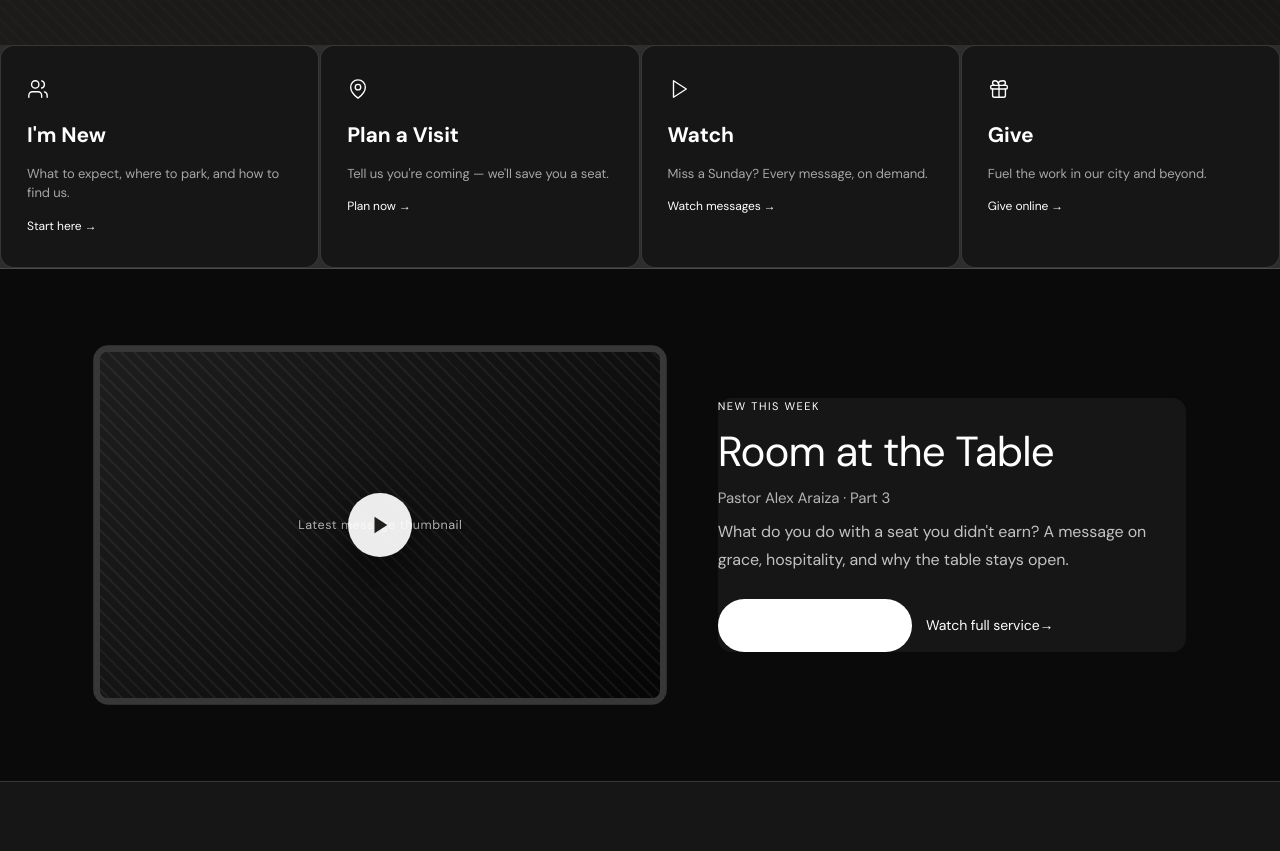
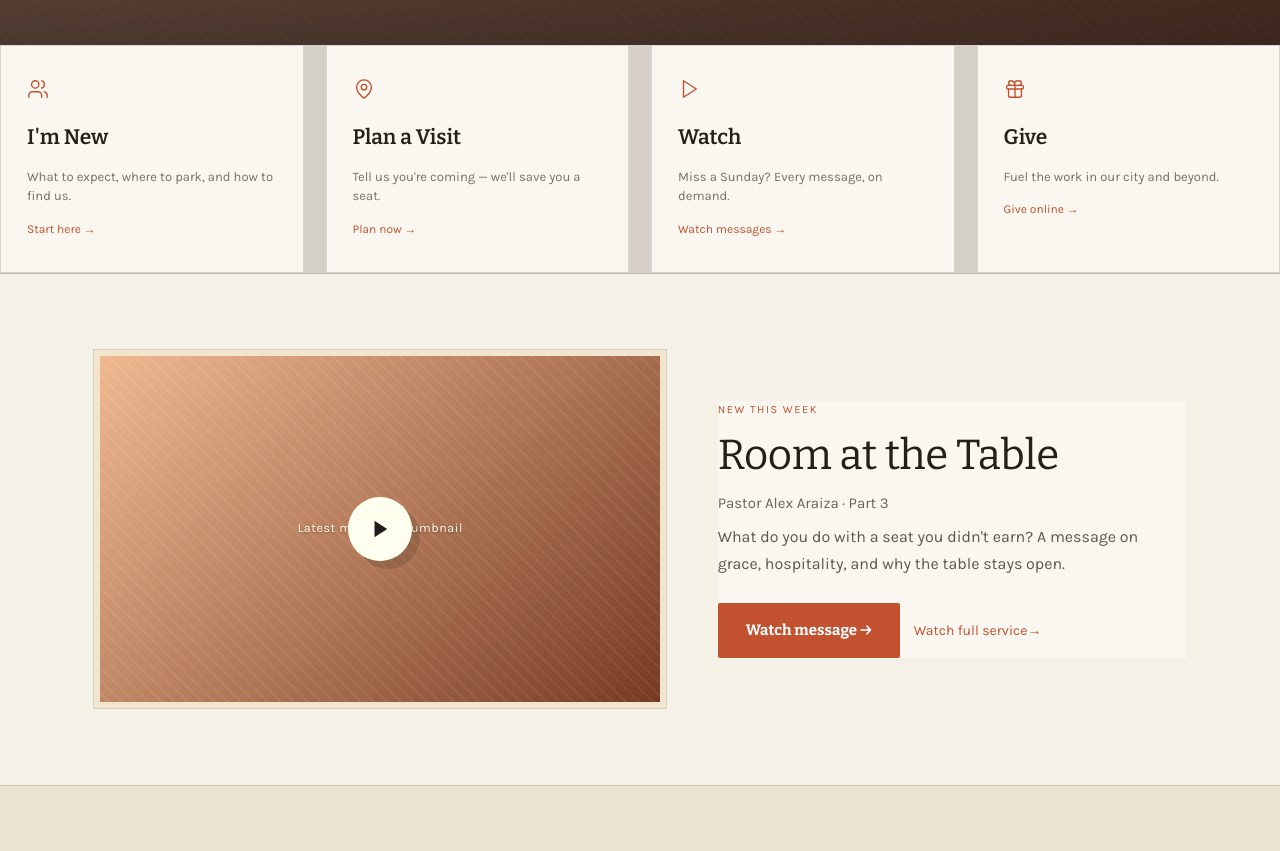
Before and after one commit to dblock4200/Iamchurch, a plain HTML site: page v2/index.html in a window 1280 px wide. Shown: the part 755-1606 px from the top of the page. Drawn offline with nearby package versions, Linux system fonts and the light colour scheme.

Commit message:
Fix: re-archive phase2-alt with theme-v2.css actually committed

```diff
--- a/v2/index.html
+++ b/v2/index.html
@@ -454,7 +454,7 @@ html.cine .give__cta {
   .hero__content { position: relative; animation: none; padding-top: 46vh; }
 }
 </style>
-<link rel="stylesheet" href="theme-v1.css">
+<link rel="stylesheet" href="theme-v2.css">
 <link rel="stylesheet" href="micro.css">
 </head>
 <body>
--- /dev/null
+++ b/v2/theme-v2.css
@@ -0,0 +1,142 @@
+/* ══════════════════════════════════════════════════════════════════════════
+   I AM — PHASE 2 THEME  ("Clay" system)
+   A third, independent visual identity — same content, structure, and page
+   hierarchy as Phase 1 (theme-v1.css / the Elevation-inspired system).
+   Only the design layer changes: warm paper + terracotta in place of
+   Phase 1's near-black monochrome, a slab-serif/humanist-sans pairing in
+   place of Phase 1's single grotesque, sharp near-square controls in place
+   of Phase 1's pills, and a looser, more generous spacing rhythm.
+
+   Load order: same slot as theme-v1.css (after each page's inline <style>
+   block, before micro.css) — swap the <link> to flip identities.
+
+   Deliberately does NOT touch .scene / .scene__stage / --p / --hp cinematic
+   scroll mechanics — those pinned-scene heights are load-bearing math, not
+   a design token, and stay identical across every version of this site.
+   ══════════════════════════════════════════════════════════════════════ */
+@import url('https://fonts.googleapis.com/css2?family=Bitter:wght@400;600;700&family=Karla:wght@400;500;700&display=swap');
+
+:root {
+  color-scheme: light;
+
+  /* — surface & text: warm paper, clay ink — */
+  --color-bg: #f6f1e7;
+  --color-surface: #ece3d0;
+  --color-text: #241f18;
+  --color-accent: #c1512f;
+  --color-accent-2: #8a6a3a;
+  --color-divider: color-mix(in srgb, #241f18 15%, transparent);
+
+  /* — neutral ramp, warm-tinted — */
+  --color-neutral-100: #faf7f0;
+  --color-neutral-200: #efe9dc;
+  --color-neutral-300: #ddd3bf;
+  --color-neutral-400: #c0b39a;
+  --color-neutral-500: #a1927a;
+  --color-neutral-600: #7d715c;
+  --color-neutral-700: #5c5344;
+  --color-neutral-800: #3a3428;
+  --color-neutral-900: #221e17;
+
+  /* — accent ramp: clay/terracotta — */
+  --color-accent-100: #fbe9e0;
+  --color-accent-200: #f5cfba;
+  --color-accent-300: #e8ab8b;
+  --color-accent-400: #d68360;
+  --color-accent-500: #c1512f;
+  --color-accent-600: #a03f22;
+  --color-accent-700: #7c3019;
+  --color-accent-800: #572112;
+  --color-accent-900: #38150b;
+
+  /* — accent-2 ramp: bronze/ochre — */
+  --color-accent-2-100: #f5eede;
+  --color-accent-2-200: #e7d7ae;
+  --color-accent-2-300: #d3ba7d;
+  --color-accent-2-400: #b3944f;
+  --color-accent-2-500: #8a6a3a;
+  --color-accent-2-600: #6d5229;
+  --color-accent-2-700: #503b1c;
+  --color-accent-2-800: #362810;
+  --color-accent-2-900: #22190a;
+
+  /* — type: slab serif display against a humanist-sans body — */
+  --font-heading: "Bitter", Georgia, serif;
+  --font-heading-weight: 700;
+  --font-body: "Karla", system-ui, sans-serif;
+
+  /* — spacing: a looser, more generous rhythm than Phase 1 — */
+  --space-1: 6px;
+  --space-2: 12px;
+  --space-3: 18px;
+  --space-4: 26px;
+  --space-6: 38px;
+  --space-8: 52px;
+
+  /* — radius: sharp, near-square — the opposite silhouette from Phase 1's
+     pills — */
+  --radius-sm: 0px;
+  --radius-md: 2px;
+  --radius-lg: 3px;
+  --radius-pill: 3px;
+
+  /* — elevation: warm, low, printed-poster shadows — */
+  --shadow-sm: 0 1px 0 color-mix(in srgb, #241f18 18%, transparent);
+  --shadow-md: 4px 4px 0 color-mix(in srgb, #241f18 14%, transparent);
+  --shadow-lg: 8px 8px 0 color-mix(in srgb, #241f18 16%, transparent);
+}
+
+html { background: var(--color-bg); }
+body { font-size: 16.5px; line-height: 1.65; letter-spacing: 0; }
+h1, h2, h3, h4, h5, h6 { letter-spacing: -0.008em; }
+p { line-height: 1.75; }
+
+::selection { background: color-mix(in srgb, var(--color-accent) 26%, transparent); }
+::-webkit-scrollbar-thumb { background: color-mix(in srgb, #241f18 22%, transparent) !important; }
+
+/* Imagery: warm duotone in place of both the sepia "plate" and Phase 1's
+   cool unframed dark gradient */
+.plate {
+  filter: sepia(0.3) saturate(1.05) contrast(1.02) !important;
+  border-color: var(--color-accent-100) !important;
+  outline-color: var(--color-divider) !important;
+  border-radius: var(--radius-sm);
+}
+.img-slot {
+  background: linear-gradient(135deg, var(--color-accent-300), var(--color-accent-700)) !important;
+  color: color-mix(in srgb, #fff 90%, transparent) !important;
+}
+
+/* Buttons: sharp, near-square, terracotta-forward — replaces Phase 1's pill
+   silhouette entirely */
+.abtn, a.abtn, button.abtn {
+  border-radius: var(--radius-md) !important;
+  padding: 15px 28px !important;
+  font-weight: 700 !important;
+  letter-spacing: 0.005em;
+}
+.abtn:hover { transform: translate(-2px, -2px); box-shadow: var(--shadow-md); }
+
+/* Cards, tags, inputs follow the same sharp language */
+.lift, .card, article.lift { border-radius: var(--radius-sm) !important; }
+.lift:hover { box-shadow: var(--shadow-lg); }
+.tag { border-radius: var(--radius-sm) !important; font-weight: 700; }
+.tag-accent { background: var(--color-accent-100); color: var(--color-accent-800); }
+.tag-neutral { background: var(--color-neutral-100); color: var(--color-neutral-800); }
+.tag-outline { border-color: var(--color-accent); color: var(--color-accent-700); }
+
+input, select, textarea, .inu, .in, .input, .custin, .gsel, .msel {
+  border-radius: var(--radius-sm) !important;
+  background: var(--color-neutral-100) !important;
+  border-color: var(--color-divider) !important;
+}
+
+/* A looser rhythm via gap + type metrics rather than touching literal
+   inline section padding — the hero and the three pinned .scene moments
+   keep their exact heights untouched, since that math drives the
+   scroll-scrubbed choreography and must stay identical across every
+   version of this site. */
+.grid-3, .grid-tiles { gap: 22px !important; }
+.event-row { padding-block: 26px !important; }
+
+@media (prefers-reduced-motion: reduce) { .abtn:hover { transform: none; } }
```
Also changed, not shown: v2/about.html (+1 -1 lines), v2/events.html (+1 -1 lines), v2/get-connected.html (+1 -1 lines), v2/give.html (+1 -1 lines), v2/groups.html (+1 -1 lines), v2/plan-a-visit.html (+1 -1 lines), v2/prayer.html (+1 -1 lines).
